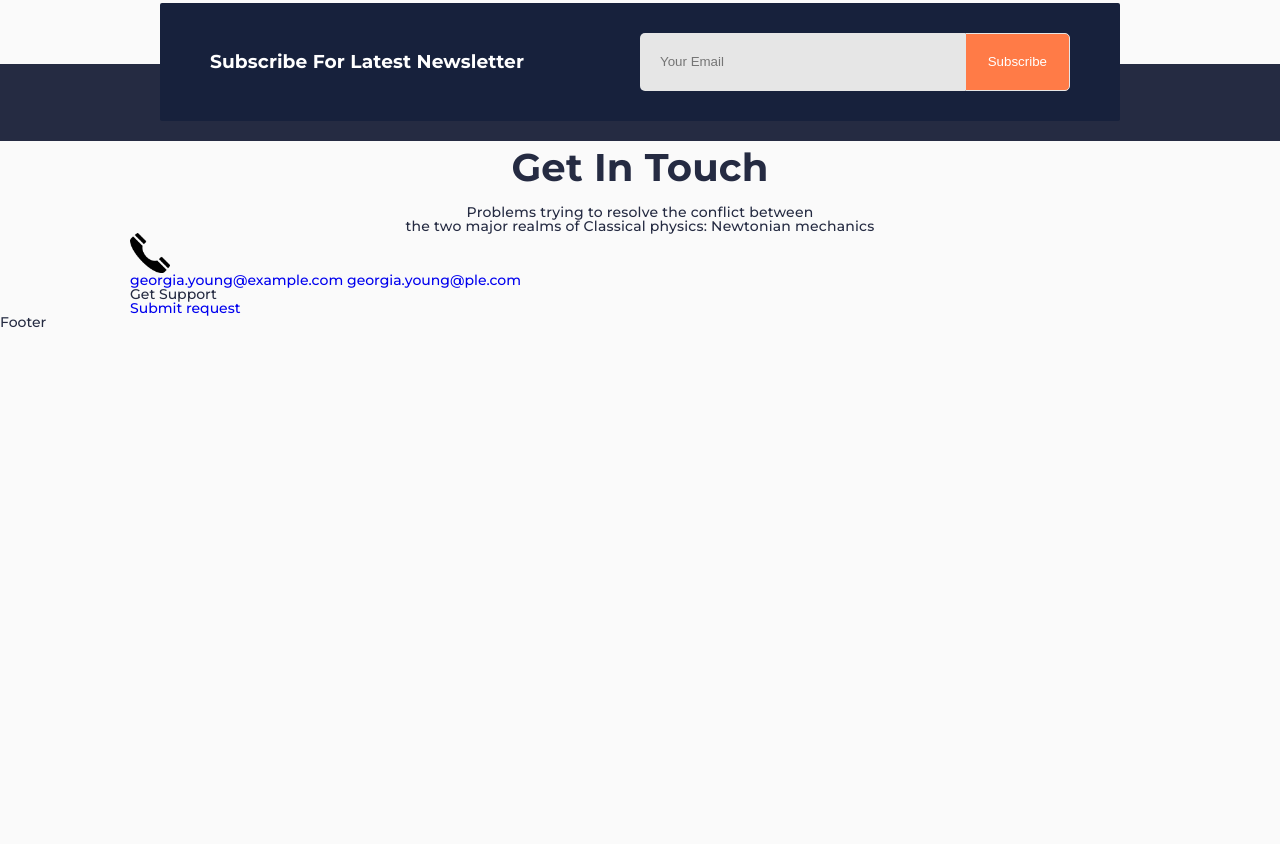
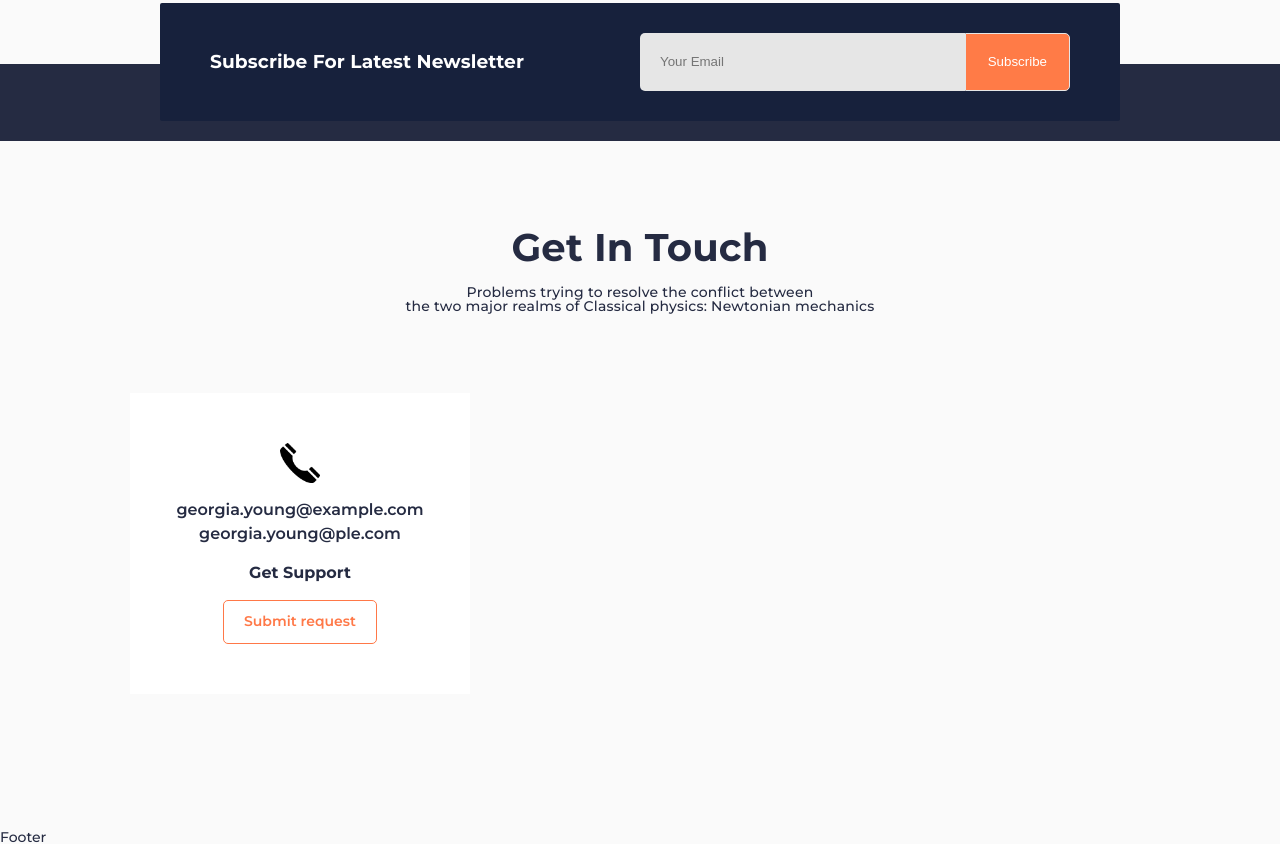
Before and after one commit to ksalpern/Relvise, a plain HTML site: page index.html in a window 1280 px wide. Shown: the part 3236-4080 px from the top of the page. Before the commit the page ends 3565 px from the top, so only its background shows below. Drawn offline with Linux system fonts and the light colour scheme; a web font is replaced by a local one.

Commit message:
add getintouch styles

```diff
--- a/style/styles.css
+++ b/style/styles.css
@@ -851,3 +851,87 @@ body {
     color: #fff;
     padding: 0px 22px;
 }
+
+/* -------get in touch section------------- */
+.getintouch {
+    padding: 80px 0px 136px 0px;
+}
+
+.getintouch__container {}
+
+.getintouch__header {
+    margin: 0px 0px 80px 0px;
+}
+
+.getintouch__items {
+    display: flex;
+    align-items: center;
+
+}
+
+.getintouch__item {
+    flex: 0 1 33.333%;
+}
+
+.item-getintouch {
+    display: flex;
+    flex-direction: column;
+    justify-content: center;
+    align-items: center;
+    background-color: white;
+    padding: 50px 15px;
+}
+
+.item-getintouch > *:not(:last-child){
+    margin: 0px 0px 15px 0px;
+}
+
+.item-getintouch__icon {}
+
+.item-getintouch__emails {
+    display: flex;
+    flex-direction: column;
+    justify-content: center;
+    align-items: center;
+}
+
+.item-getintouch__email {
+    color: inherit;
+    font-weight: 600;
+    line-height: 150%;
+    font-size: 16px;
+}
+
+.item-getintouch__email:hover{
+    text-decoration: underline;
+}
+
+.item-getintouch__label {
+    font-weight: 700;
+    font-size: 16px;
+    line-height: 150%;
+}
+
+.item-getintouch__button {
+    border: 1px solid #ff7847;
+    min-height: 44px;
+    display: flex;
+    justify-content: center;
+    align-items: center;
+    text-align: center;
+    color: #ff7847;
+    line-height: 142%;
+    font-weight: 600;
+    padding: 5px 20px;
+    border-radius: 5px;
+    transition: all 0.3s ease 0s;
+    -webkit-transition: all 0.3s ease 0s;
+    -moz-transition: all 0.3s ease 0s;
+    -ms-transition: all 0.3s ease 0s;
+    -o-transition: all 0.3s ease 0s;
+}
+
+.item-getintouch__button:hover{
+    background-color: #ff7847;
+    color: white;
+}
```
